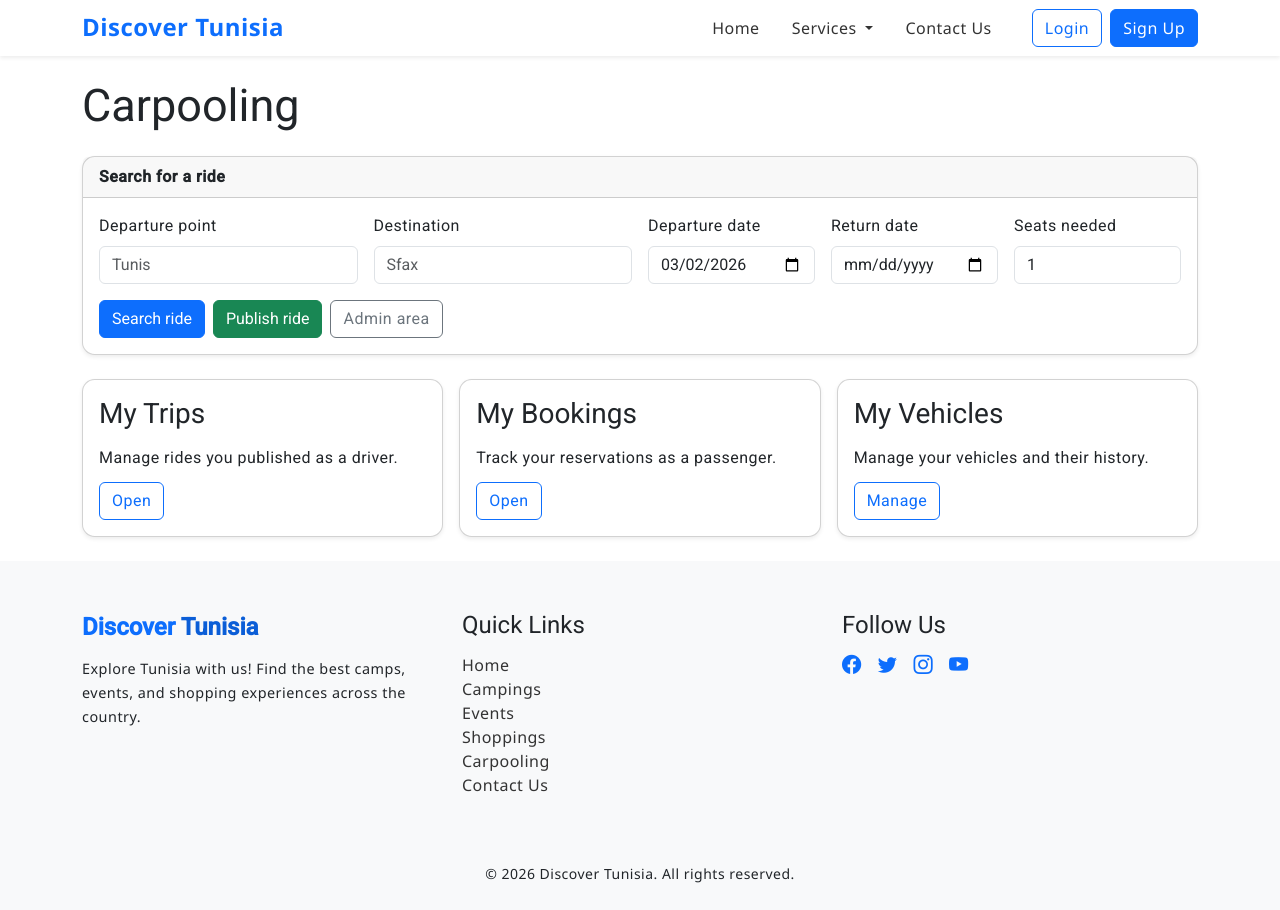
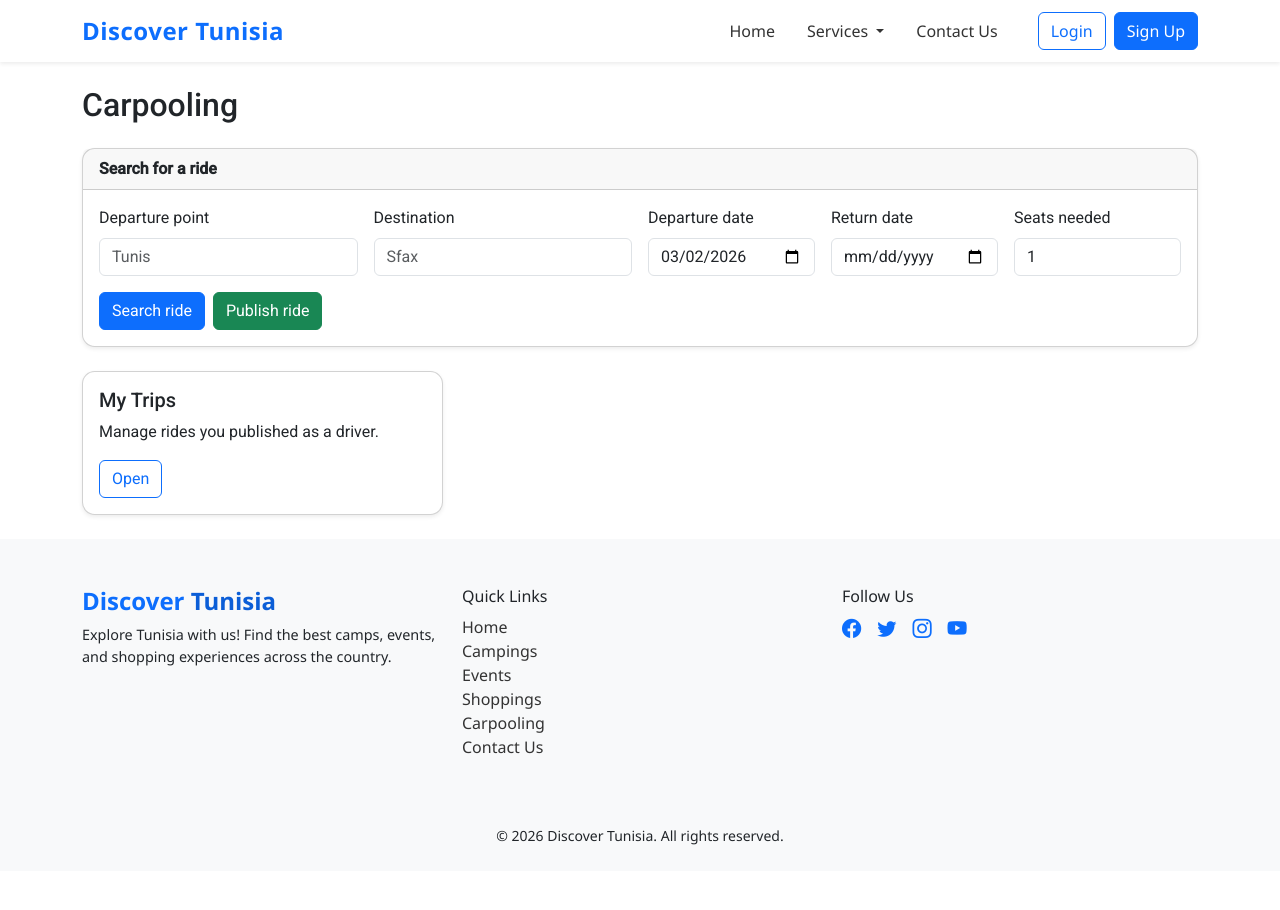
Before and after one commit to NawelDorrije/TunisiaHub, an Angular app in the folder frontend/: page /carpooling in a window 1280 px wide. After the commit the page ends 871 px from the top, so only its background shows below. Built offline with nearby package versions, Linux system fonts and the light colour scheme.

Commit message:
26/03 02:33  -

```diff
--- a/frontend/angular.json
+++ b/frontend/angular.json
@@ -34,10 +34,14 @@
       {
         "glob": "**/*",
         "input": "public"
+      },
+      {
+        "glob": "**/*",
+        "input": "src/assets",
+        "output": "assets"
       }
     ],
    "styles": [
-    "@angular/material/prebuilt-themes/azure-blue.css",
     "node_modules/bootstrap/dist/css/bootstrap.min.css",
     "node_modules/bootstrap-icons/font/bootstrap-icons.css",
     "src/styles.css"
@@ -102,10 +106,14 @@
               {
                 "glob": "**/*",
                 "input": "public"
+              },
+              {
+                "glob": "**/*",
+                "input": "src/assets",
+                "output": "assets"
               }
             ],
             "styles": [
-              "@angular/material/prebuilt-themes/azure-blue.css",
               "src/styles.css"
             ],
             "scripts": []
--- a/frontend/src/app/features/Carpooling/carpooling-home/carpooling-home.component.html
+++ b/frontend/src/app/features/Carpooling/carpooling-home/carpooling-home.component.html
@@ -62,9 +62,10 @@
           <button type="button" class="btn btn-success" (click)="publishRide()">
             Publish ride
           </button>
-          <a class="btn btn-outline-secondary" routerLink="/carpooling/admin">
+          <!--  Test -->
+          <!-- <a class="btn btn-outline-secondary" routerLink="/carpooling/admin">
             Admin area
-          </a>
+          </a> -->
         </div>
       </form>
     </div>
@@ -82,8 +83,8 @@
         </div>
       </div>
     </div>
-
-    <div class="col-md-4">
+<!--  Test -->
+    <!-- <div class="col-md-4">
       <div class="card h-100 shadow-sm">
         <div class="card-body">
           <h5 class="card-title">My Bookings</h5>
@@ -93,9 +94,9 @@
           </a>
         </div>
       </div>
-    </div>
+    </div> -->
 
-    <div class="col-md-4">
+    <!-- <div class="col-md-4">
       <div class="card h-100 shadow-sm">
         <div class="card-body">
           <h5 class="card-title">My Vehicles</h5>
@@ -105,6 +106,6 @@
           </a>
         </div>
       </div>
-    </div>
+    </div> -->
   </div>
 </div>
--- a/frontend/src/app/features/Carpooling/trip-details/trip-details.component.html
+++ b/frontend/src/app/features/Carpooling/trip-details/trip-details.component.html
@@ -44,12 +44,13 @@
   </div>
 
   <ng-template #passengerActions>
-    <div class="d-flex flex-wrap gap-2">
+    <!--  Test -->
+    <!-- <div class="d-flex flex-wrap gap-2">
       <button class="btn btn-primary" (click)="bookSeats()">Book seats</button>
       <button class="btn btn-outline-warning" (click)="reportRide()">
         Report ride
       </button>
-    </div>
+    </div> -->
   </ng-template>
 </div>
 
```
Also changed, not shown: 1 other file (tests, documents, lock files or other folders).
